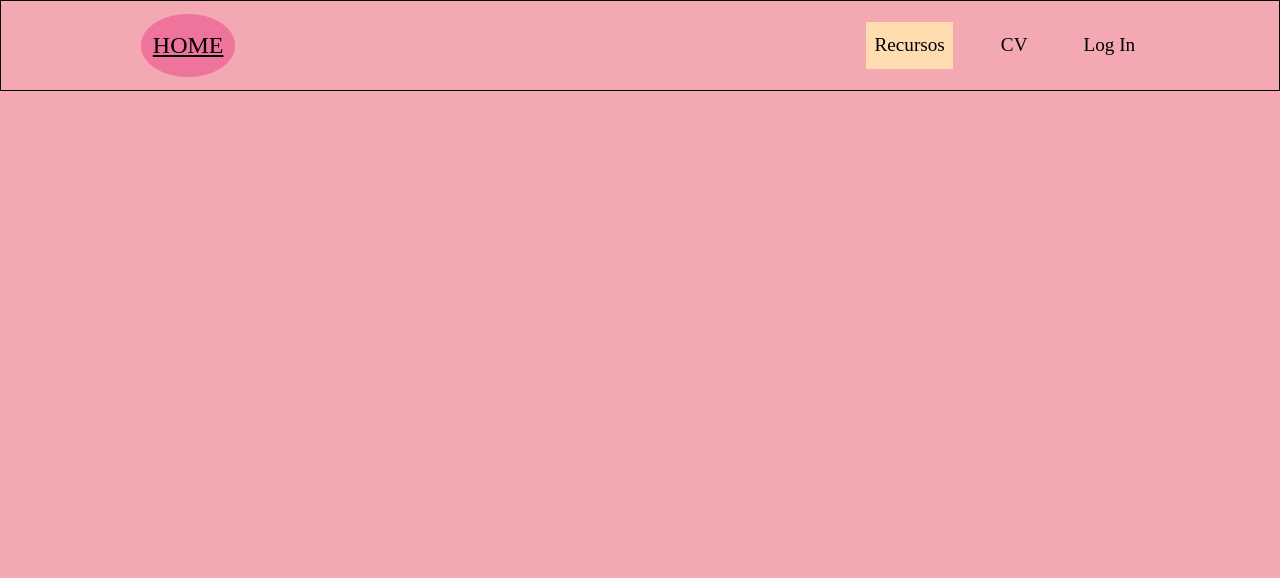
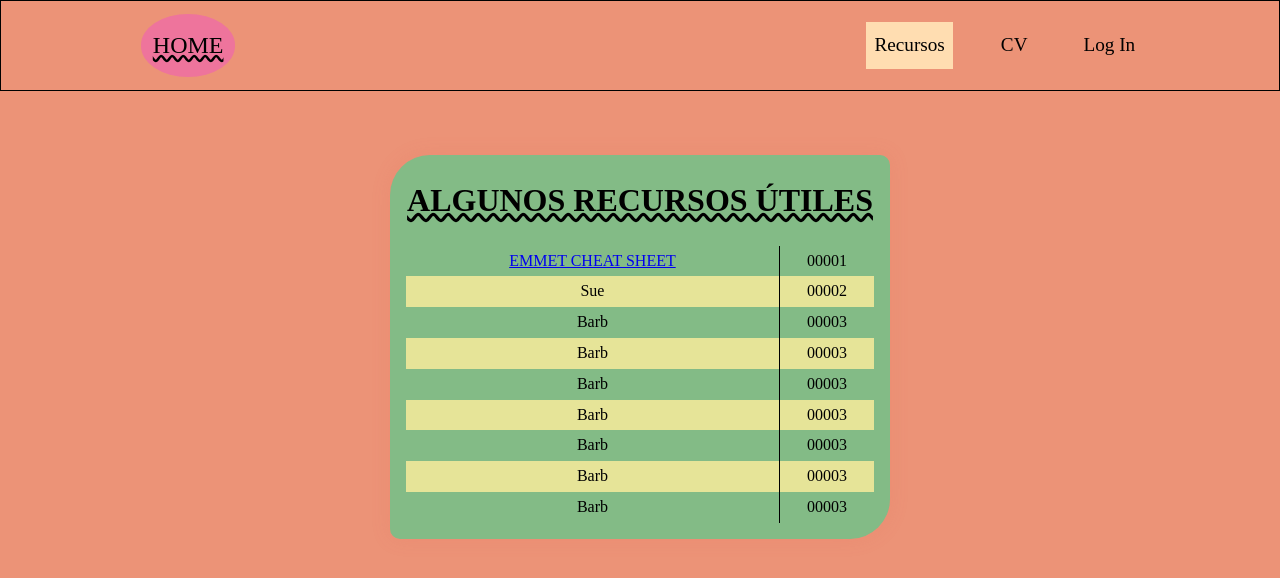
Before and after one commit to cartografa/trabajo-integrador-dos, a plain HTML site: page tabla.html in a window 1280 px wide. Drawn offline with Linux system fonts and the light colour scheme; a web font is replaced by a local one.

Commit message:
Continue working on CV and start with table

```diff
--- a/css/tabla.css
+++ b/css/tabla.css
@@ -37,7 +37,7 @@ body {
     margin: 0;
     line-height: 1.8;
     font-weight: 400;
-    background: #f3a8b2;
+    background: #ec9377;
 }
 
 /*--------------------------------------------------/
@@ -53,6 +53,14 @@ body {
 .row {
     display: flex;
     justify-content: space-between;
+}
+
+.borde {
+    border: 1px solid black;
+}
+
+.este-sitio {
+    background-color: rgb(255, 221, 177);
 }
 
 
@@ -82,10 +90,6 @@ body {
     margin-left: 2em;
 }
 
-.este-sitio {
-    background-color: rgb(255, 221, 177);
-}
-
 .nav__item:hover {
     background-color: rgb(255, 221, 177);
     transform: translateY(-2px);
@@ -106,10 +110,7 @@ body {
 
 .home {
     font-size: 1.5rem;
-    text-decoration: underline;
-}
-
-.home {
+    text-decoration: underline wavy;
     background-color: rgb(238, 116, 156);
     border-radius: 50%;
 }
@@ -118,6 +119,39 @@ body {
     background-color: rgb(238, 116, 156);
 }
 
-.contenedor__nav {
-    border: 1px solid black;
+/*--------------------------------------------------/
+/                     TABLA                         /
+/-------------------------------------------------*/
+
+main {
+    display: flex;
+    justify-content: center;
 }
+
+table {
+    margin-top: 4em;
+    padding: 1em;
+    border-radius: 2.5rem .625rem;
+    vertical-align: middle;
+    /* background-color: rgb(255, 221, 177); */
+    background-color: rgb(131, 187, 134);
+    box-shadow: 0 0 1.2rem rgba(233, 102, 90, .15);
+    text-align: center;
+    border-spacing: 0;
+}
+
+.titulo {
+    font-family: 'Canela Black Italic';
+    font-size: 2rem;
+    text-decoration: underline wavy;
+    border-collapse: separate;
+    padding-bottom: 1rem;
+}
+
+tr:nth-child(even) {
+    background-color: rgb(230, 228, 152);
+  }
+
+td + td {
+    border-left: 1px solid black;
+}
--- a/tabla.html
+++ b/tabla.html
@@ -4,12 +4,14 @@
     <meta charset="UTF-8">
     <meta http-equiv="X-UA-Compatible" content="IE=edge">
     <meta name="viewport" content="width=device-width, initial-scale=1.0">
-    <link rel="stylesheet" href="css/formulario.css">
-    <title>LOG IN</title>
+    <link rel="stylesheet" href="css/tabla.css">
+    <title>RECURSOS ÚTILES</title>
 </head>
 
 <body>
-    <div class="contenedor__nav">
+    <!-- BARRA DE NAVEGACION-->
+
+    <div class="borde">
         <nav class="nav contenedor">
             <a href="index.html" class="nav__item nav__link home">HOME</a>
             <ul class="nav__lista row">
@@ -26,5 +28,56 @@
         </nav>
     </div>
 
+    <main class="contenedor">
+        <div class="tabla">
+            <table>
+                <thead>
+                    <tr>
+                        <th colspan="3" class="titulo">ALGUNOS RECURSOS ÚTILES</th>
+                    </tr>
+                </thead>
+                <tbody>
+                    <tr>
+                        <td> <a href="https://docs.emmet.io/cheat-sheet/">EMMET CHEAT SHEET</a></td>
+                        <td colspan="2">00001</td>
+                    </tr>
+                    <tr>
+                        <td>Sue</td>
+                        <td colspan="2">00002</td>
+                    </tr>
+                    <tr>
+                        <td>Barb</td>
+                        <td colspan="2">00003</td>
+                    </tr>
+                    <tr>
+                        <td>Barb</td>
+                        <td colspan="2">00003</td>
+                    </tr>
+                    <tr>
+                        <td>Barb</td>
+                        <td colspan="2">00003</td>
+                    </tr>
+                    <tr>
+                        <td>Barb</td>
+                        <td colspan="2">00003</td>
+                    </tr>
+                    <tr>
+                        <td>Barb</td>
+                        <td colspan="2">00003</td>
+                    </tr>
+                    <tr>
+                        <td>Barb</td>
+                        <td colspan="2">00003</td>
+                    </tr>
+                    <tr>
+                        <td>Barb</td>
+                        <td colspan="2">00003</td>
+                    </tr>
+                </tbody>
+            </table>
+        </div>
+    </main>
+
+
 </body>
 </html>
```
Also changed, not shown: css/cv.css (+3 -10 lines), cv.html (+1 -4 lines).
